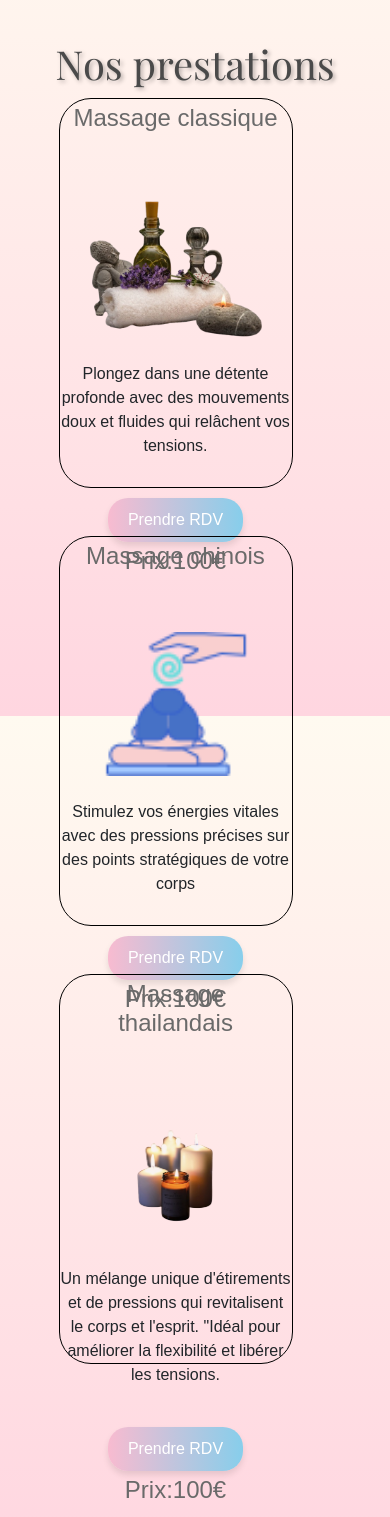
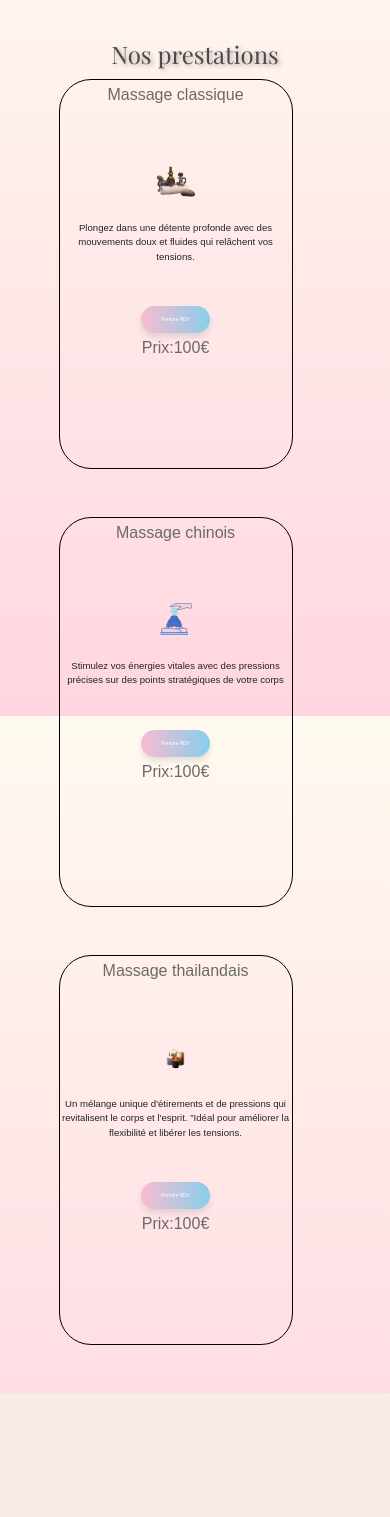
Before and after one commit to stephanepac/site_massage, a Django app: page /presta in a window 390 px wide. Shown: the part 128-1645 px from the top of the page. After the commit the page ends 1521 px from the top, so only its background shows below. Run offline with Django 4.2, Linux system fonts and the light colour scheme.

Commit message:
responsive2

```diff
--- a/massage_site/main/static/css/style.css
+++ b/massage_site/main/static/css/style.css
@@ -134,7 +134,7 @@ h2 {
     margin-bottom: 1.3rem;
 }
 
-.rdv {
+.rdv,#rdv {
     font-family: 'Quicksand', sans-serif;
     background: linear-gradient(to right, #F8BBD0, #87CEEB); /* Dégradé doux */
     color: white;
@@ -197,6 +197,7 @@ h2 {
     .navigation.mobile-menu{
         position: absolute;
         top: 0;
+        left: 0;
         width: 100%;
         height:100%;
         background-color: #fffaf0;
@@ -205,16 +206,24 @@ h2 {
 
     }
     h1{
-        font-size: 2.5rem;
+        font-size: 1.5rem;
     }
     h2{
-        font-size: 1.5rem;
+        font-size: 1rem;
     }
     #propos{
-        font-size: 1.5rem;
+        font-size: 1rem;
     }
     .ex{
         display: none;
+    }
+
+    .presta p{
+        font-size: 0.6rem;
+    }
+    .contact{
+        margin-right: 0;
+        height:15rem;
     }
 
     .content{
@@ -241,4 +250,12 @@ h2 {
     .prestation{
         padding: 0;
     }
+
+    .preview{
+        max-width:12rem;
+        height: 2rem;
+    }
+    .rdv{
+        font-size: 0.3rem;
+    }
 }
--- a/massage_site/main/templates/home.html
+++ b/massage_site/main/templates/home.html
@@ -14,7 +14,7 @@
 
 <img id="fond" src="{% static 'images/soleil.png'%}" >
 
-<button class="rdv" > Prendre RDV</button>
+<button id="rdv" > Prendre RDV</button>
 </div>
 </div>
 {% endblock %}
```
